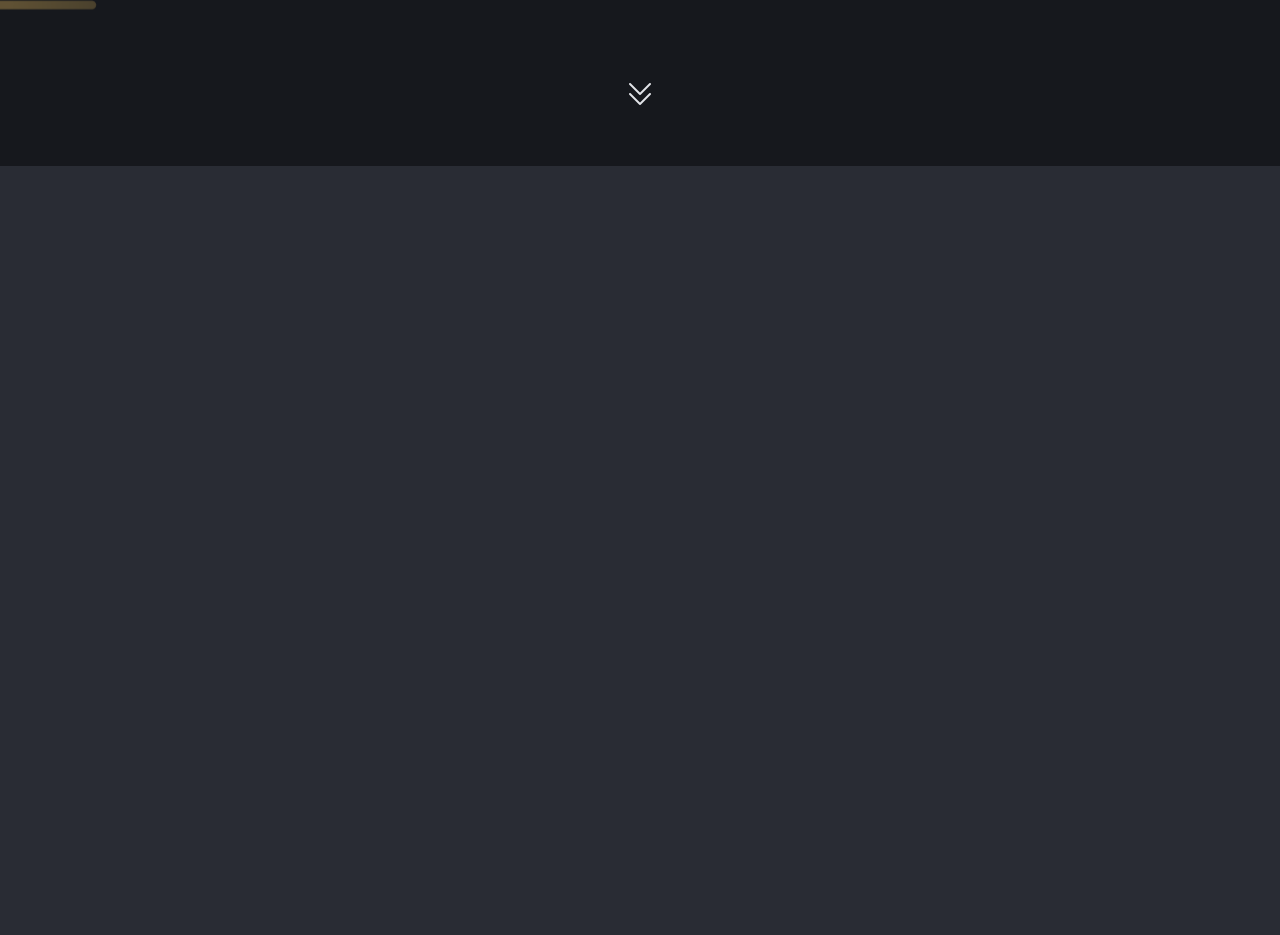
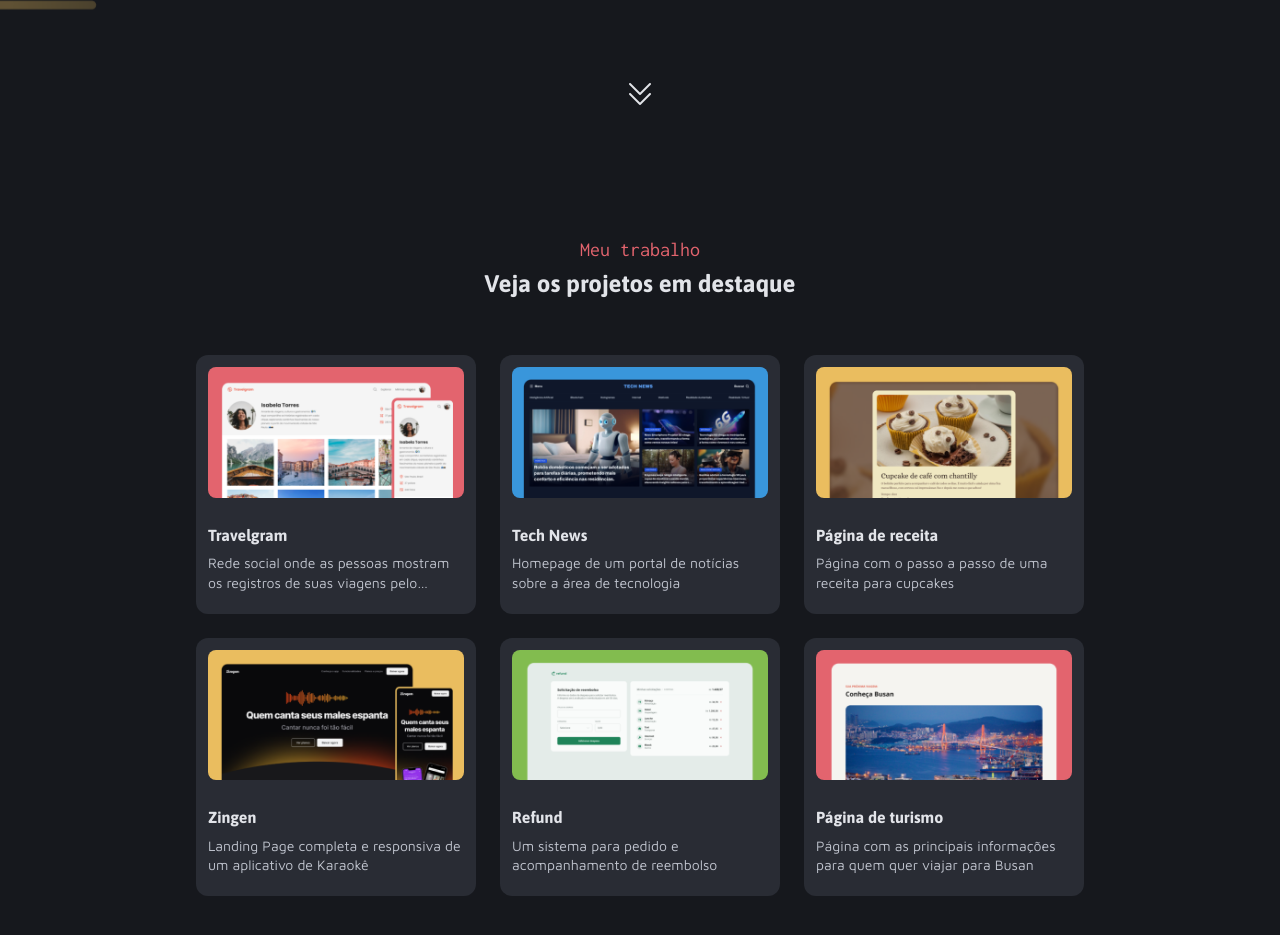
Before and after one commit to webberchagas/fullstack-portifolio, a plain HTML site: page index.html in a window 1280 px wide. Shown: the part 551-1486 px from the top of the page. Before the commit the page ends 800 px from the top, so only its background shows below. Drawn offline with nearby package versions, Linux system fonts and the light colour scheme.

Commit message:
finishing projects section

```diff
--- a/index.html
+++ b/index.html
@@ -66,11 +66,61 @@
         </div>
 
       </div>
-      <a href="#">
+      <a href="#projects">
         <i class="ph ph-caret-double-down grid items-center" style="font-size: 32px;"></i>
       </a>
     </div>
   </section>
 
+  <section id="projects">
+    <header class="grid items-center gap-8">
+      <h2 class="mark">Meu trabalho</h2>
+      <p>Veja os projetos em destaque</p>
+    </header>
+    <div id="gallery">
+      <figure class="card">
+        <img src="./assest/images/Thumbnail_Project-01.png" alt="">
+        <figcaption>Travelgram</figcaption>
+        <p>
+          Rede social onde as pessoas mostram os registros de suas viagens pelo mundo
+        </p>
+      </figure>
+      <figure class="card">
+        <img src="./assest/images/Thumbnail_Project-02.png" alt="">
+        <figcaption>Tech News</figcaption>
+        <p>
+          Homepage de um portal de notícias sobre a área de tecnologia
+        </p>
+      </figure>
+      <figure class="card">
+        <img src="./assest/images/Thumbnail_Project-03.png" alt="">
+        <figcaption>Página de receita</figcaption>
+        <p>
+          Página com o passo a passo de uma receita para cupcakes
+        </p>
+      </figure>
+      <figure class="card">
+        <img src="./assest/images/Thumbnail_Project-04.png" alt="">
+        <figcaption>Zingen</figcaption>
+        <p>
+          Landing Page completa e responsiva de um aplicativo de Karaokê
+        </p>
+      </figure>
+      <figure class="card">
+        <img src="./assest/images/Thumbnail_Project-05.png" alt="">
+        <figcaption>Refund</figcaption>
+        <p>
+          Um sistema para pedido e acompanhamento de reembolso
+        </p>
+      </figure>
+      <figure class="card">
+        <img src="./assest/images/Thumbnail_Project-06.png" alt="">
+        <figcaption>Página de turismo</figcaption>
+        <p>
+          Página com as principais informações para quem quer viajar para Busan
+        </p>
+      </figure>
+    </div>
+  </section>
 </body>
 </html>
--- /dev/null
+++ b/styles/projects.css
@@ -0,0 +1,57 @@
+#projects {
+  background: var(--gray-200);
+  padding-block: 72px 144px;
+  margin-inline: auto;
+}
+
+header {
+  /* text-align: center; */
+
+  h2 {
+    color: var(--red);
+    font: var(--subtitle);
+  }
+
+  p {
+    color: var(--gray-600);
+    font: var(--text-asap-md);
+  }
+}
+
+#gallery {
+  margin-top: 56px;
+
+  display: grid;
+  grid-template-columns: repeat(3, 280px);
+  justify-content: center;
+  gap: 24px;
+}
+
+.card {
+  padding: 12px 12px 21px;
+
+  background: var(--gray-300);
+  border-radius: 12px;
+
+  img {
+    border-radius: 8px;
+  }
+
+  figcaption {
+    margin-block: 24px 8px;
+
+    font: var(--text-asap-sm);
+    color: var(--gray-600);
+  }
+
+  p {
+    font: var(--text-maven-sm);
+    color: var(--gray-500);
+
+    overflow: hidden;
+
+    display: -webkit-box;
+    -webkit-line-clamp: 2;
+    -webkit-box-orient: vertical;
+  }
+}
--- a/styles/styles.css
+++ b/styles/styles.css
@@ -1,3 +1,4 @@
 @import url(global.css);
 @import url(intro.css);
 @import url(utils.css);
+@import url(projects.css);
--- a/styles/utils.css
+++ b/styles/utils.css
@@ -4,6 +4,10 @@
 
 .flex {
   display: flex;
+}
+
+.gap-8 {
+  gap: 8px;
 }
 
 .gap-16 {
```
